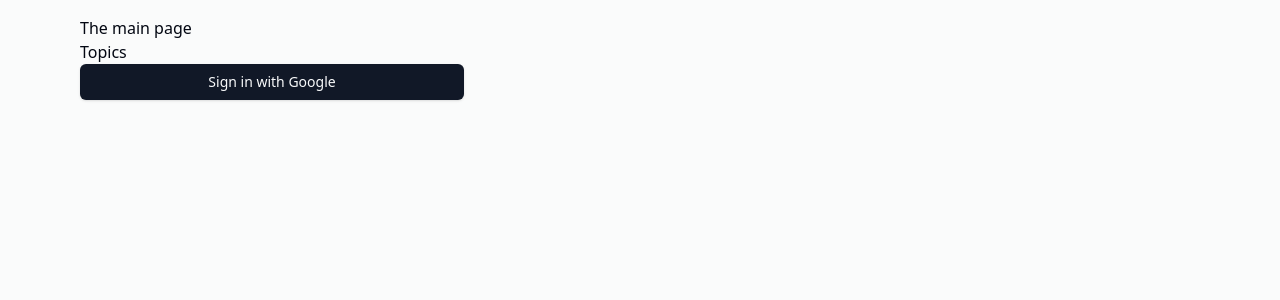
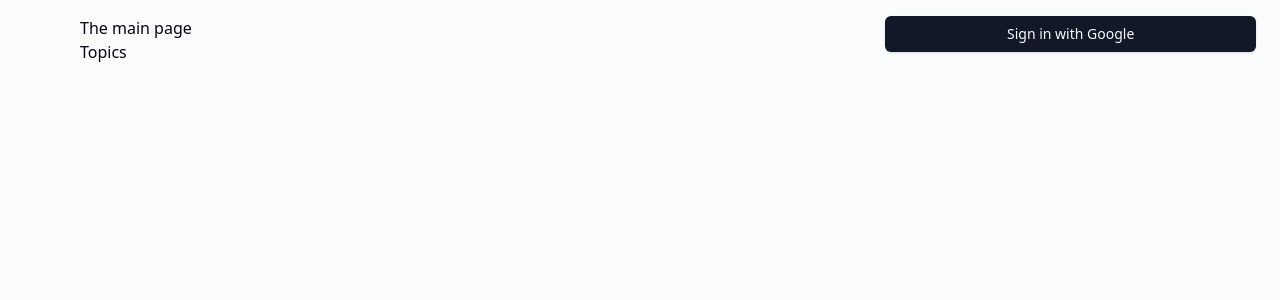
Before and after one commit to andalt/speakly, a Next.js app: page / in a window 1280 px wide. Shown: the top 300 px of the page. Built offline with nearby package versions, Linux system fonts and the light colour scheme; no server answers.

Commit message:
implemented logIn logOut logic

```diff
--- a/src/app/page.tsx
+++ b/src/app/page.tsx
@@ -10,8 +10,10 @@ export default function Home() {
                 <Container>
                     <div>The main page</div>
                     <Link href="topics">Topics</Link>
-                    <Authorization />
                 </Container>
+            </div>
+            <div>
+                <Authorization />
             </div>
         </main>
     );
--- a/src/components/Authorization.tsx
+++ b/src/components/Authorization.tsx
@@ -1,21 +1,37 @@
 "use client";
 
-import { signIn } from "next-auth/react";
+import { signIn, signOut, useSession } from "next-auth/react";
 
 import { Button } from "@/components/ui/button";
 
-import { signIn as signInServer } from "@/app/actions";
+export function Authorization() {
+    const { data: session, status } = useSession();
 
-export function Authorization() {
-    // const { data: session, status } = useSession();
+    console.log(session, status, "session");
 
-    // console.log(session, status, "session");
+    const renderStateOfAuthorization = () => {
+        if (status === "loading") {
+            return <div key="statusUser">Loading...</div>;
+        }
 
-    return (
-        <div className="w-full max-w-sm">
-            <Button className="w-full" onClick={() => signIn("google")}>
+        if (status === "authenticated") {
+            return (
+                <div key="statusUser">
+                    {session.user?.name}
+                    <br />
+                    <Button className="w-full" onClick={() => signOut()}>
+                        Sign Out
+                    </Button>
+                </div>
+            );
+        }
+
+        return (
+            <Button key="statusUser" className="w-full" onClick={() => signIn("google")}>
                 Sign in with Google
             </Button>
-        </div>
-    );
+        );
+    };
+
+    return <div className="w-full max-w-sm">{renderStateOfAuthorization()}</div>;
 }
--- a/src/lib/authOptions.ts
+++ b/src/lib/authOptions.ts
@@ -4,8 +4,6 @@ import type { NextAuthOptions } from "next-auth";
 import type { Adapter } from "next-auth/adapters";
 import CredentialsProvider from "next-auth/providers/credentials";
 import GoogleProvider from "next-auth/providers/google";
-
-import { signIn as signInAction } from "@/app/actions";
 
 declare module "next-auth" {
 	interface Session {
@@ -71,17 +69,8 @@ export const authOptions: NextAuthOptions = {
 			}
 			return token;
 		},
-		async signIn({ user, account }) {
+		async signIn() {
 			try {
-				// await signInAction({
-				// 	id: user.id,
-				// 	name: user.name,
-				// 	email: user.email,
-				// 	image: user.image || null,
-				// 	accessToken: account?.access_token,
-				// 	idToken: account?.id_token,
-				// });
-
 				return true;
 			} catch (error) {
 				console.error("Error in signIn callback:", error);
```
